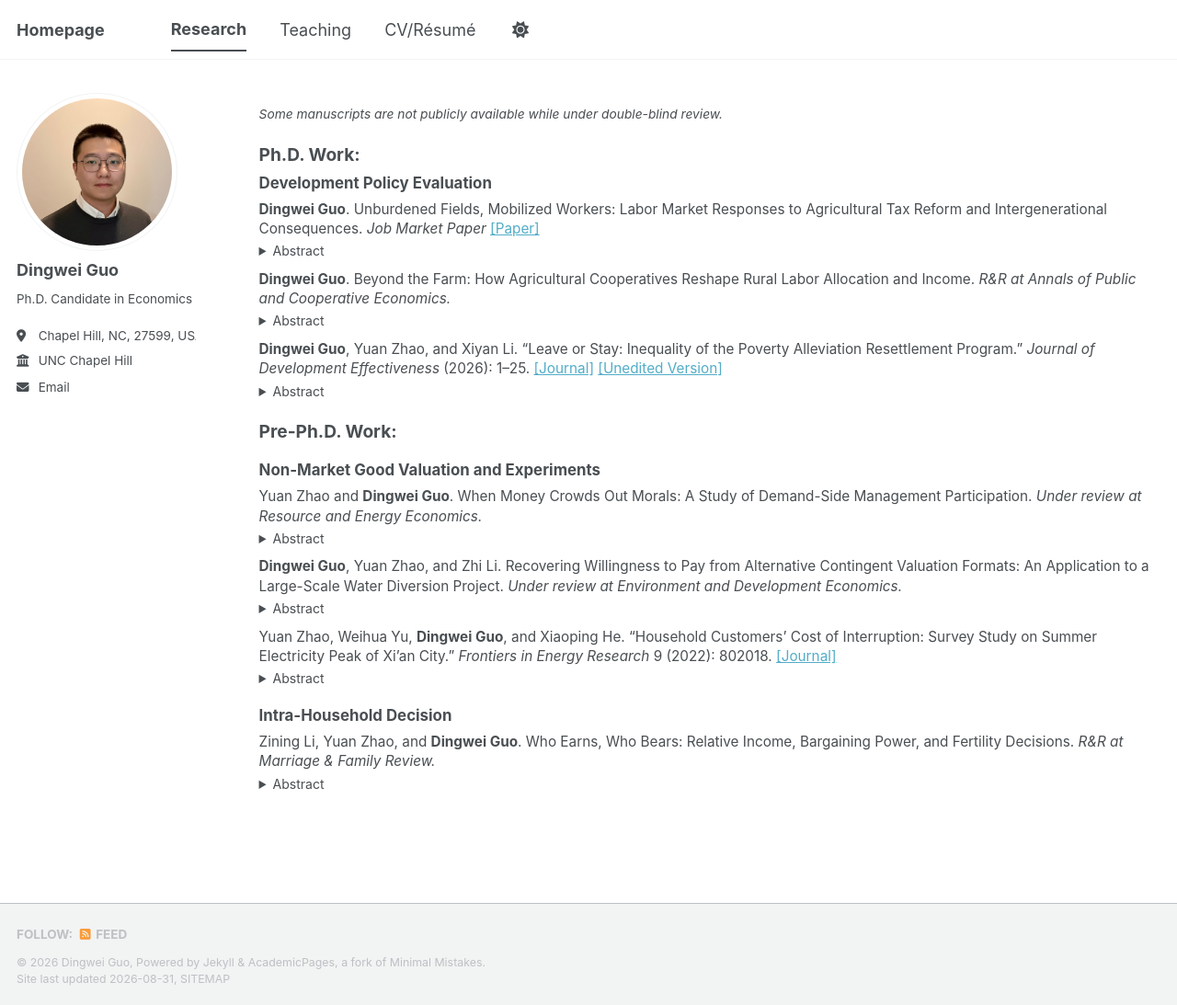
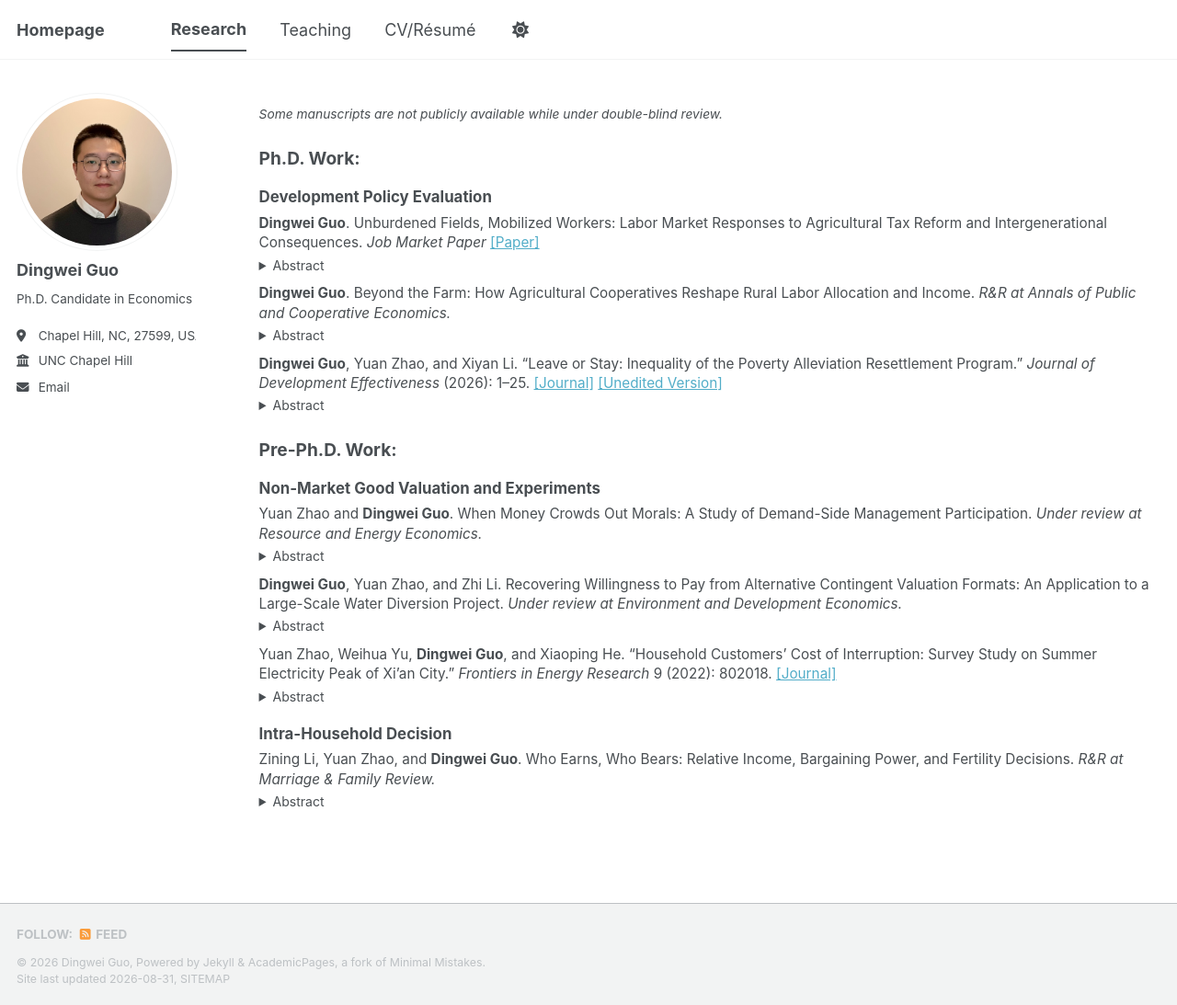
Before and after one commit to dw-guo/dw-guo.github.io, a Jekyll site: the page built from _pages/publications.html, in a window 1280 px wide and 1093 px high. Shown: the whole window at 92% size. Built offline with Jekyll 4.4.1, drawn with Linux system fonts in a browser that asks for light colours; a style sheet for code colours, icons or effects is not loaded.

Commit message:
Adjust heading margins in publications page

```diff
--- a/_pages/publications.html
+++ b/_pages/publications.html
@@ -11,11 +11,11 @@ author_profile: true
   Some manuscripts are not publicly available while under double-blind review.
 </p>
 
-<h2 style="font-size: 1.25em; margin-top: 1.2em; margin-bottom: 0.45em;">
+<h2 style="font-size: 1.25em; margin-top: 1.4em; margin-bottom: 0.45em;">
   Ph.D. Work:
 </h2>
 
-  <h2 style="font-size: 1.1em; margin-top: 0; margin-bottom: 0.45em;">
+  <h2 style="font-size: 1.1em; margin-top: 1.2em; margin-bottom: 0.45em;">
     Development Policy Evaluation
   </h2>
 
@@ -69,7 +69,7 @@ author_profile: true
 </details>
 
 
-<h2 style="font-size: 1.25em; margin-top: 1.2em; margin-bottom: 0.45em;">
+<h2 style="font-size: 1.25em; margin-top: 1.4em; margin-bottom: 0.45em;">
   Pre-Ph.D. Work:
 </h2>
 
```
